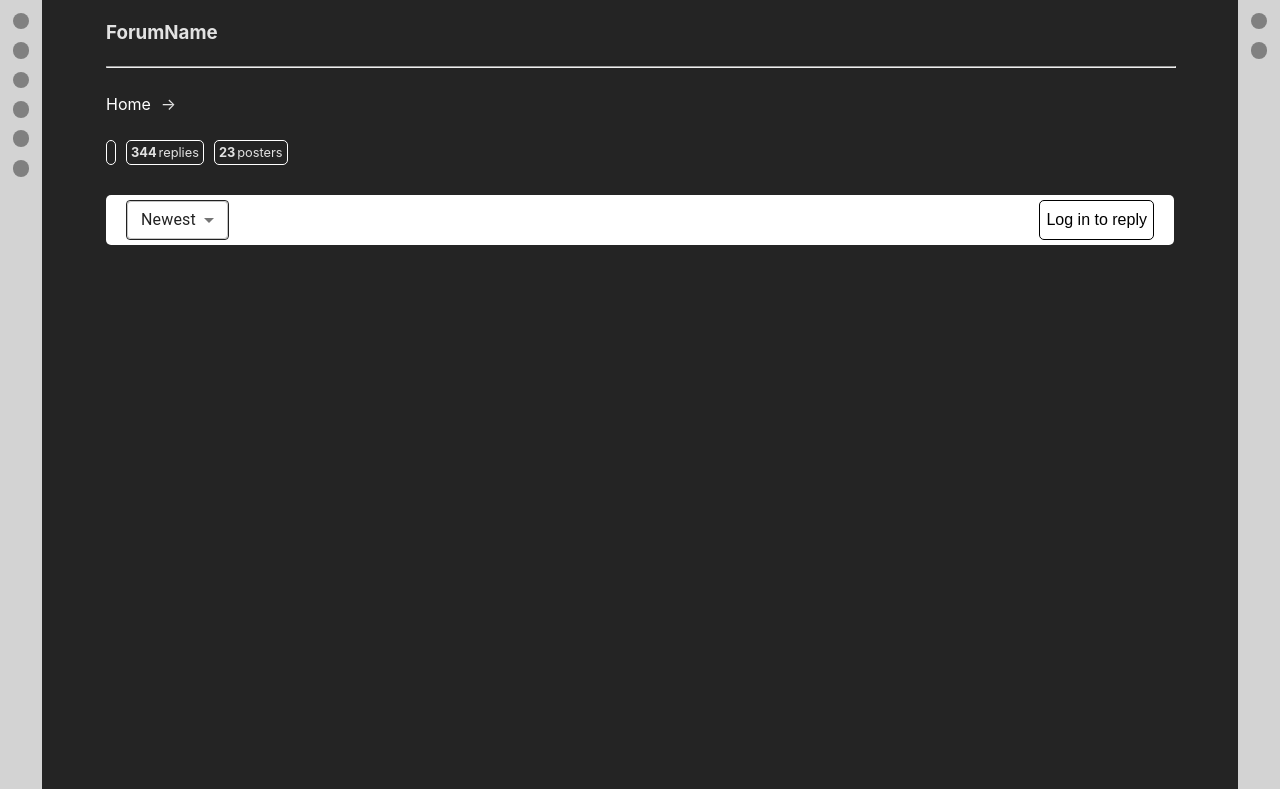
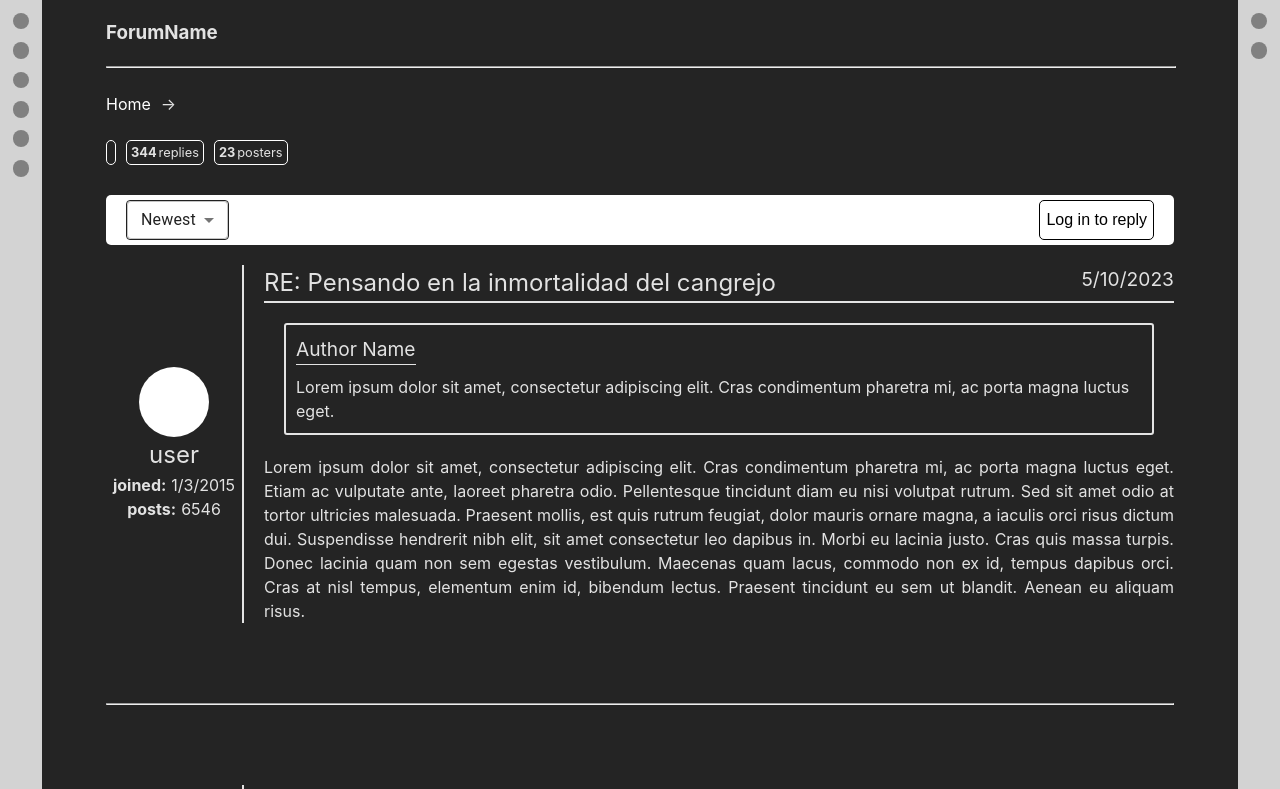
Before and after one commit to tomasrobino/forum, a React (Vite) app in the folder client/: page /category/1/post/1 in a window 1280 px wide. Shown: the top 789 px of the page. Built offline with nearby package versions, Linux system fonts and the light colour scheme; no server answers.

Commit message:
basic Reply styling

```diff
--- a/client/src/components/post/Post.tsx
+++ b/client/src/components/post/Post.tsx
@@ -3,6 +3,7 @@ import {PostHeader} from "./PostHeader.tsx";
 import {Dispatch, SetStateAction, useEffect, useState} from "react";
 import {category, post} from "../../types.ts";
 import {useLocation} from "react-router-dom";
+import {Reply} from "./Reply.tsx";
 
 
 export function Post() {
@@ -49,6 +50,9 @@ export function Post() {
     <>
       <PostHeader categoryURL={parentCategory.urlName} category={parentCategory.title} iconColor={""} icon={""} title={post.title} replies={344} posters={23} />
       <MenuBar options={[{value: "newest", name: "Newest"}, {value: "oldest", name: "Oldest"}]} />
+      <Reply quote={true} />
+      <hr style={{ margin: "80px 0" }} />
+      <Reply quote={true} />
     </>
   );
 }
--- /dev/null
+++ b/client/src/components/post/Reply.module.css
@@ -0,0 +1,72 @@
+.parentPanel {
+    display: flex;
+    width: 100%;
+}
+
+.userPanel {
+    width: 13%;
+    display: flex;
+    flex-direction: column;
+    justify-content: center;
+    align-items: center;
+}
+
+.profilePicture {
+    background-color: white;
+    border-radius: 50%;
+    width: 70px;
+    height: 70px;
+}
+
+.user {
+    text-align: center;
+    font-size: 1.5em;
+}
+
+.datapoint {
+    display: flex;
+}
+
+.dataTitle {
+    font-weight: bold;
+    margin-right: 5px;
+}
+
+.textPanel {
+    width: 87%;
+    border-left: 2px solid;
+    padding-left: 20px;
+}
+
+.bar {
+    display: flex;
+    justify-content: space-between;
+    margin-bottom: 10px;
+    border-bottom: 2px solid;
+}
+
+.title {
+    font-size: 1.5em;
+}
+
+.date {
+    font-size: 1.2em;
+}
+
+.text {
+    text-align: justify;
+}
+
+.quoteBox {
+    border-radius: 3px;
+    border: 2px solid;
+    padding: 10px;
+    margin: 20px;
+}
+
+.quoteAuthor {
+    width: fit-content;
+    border-bottom: 1px solid;
+    font-size: 1.2em;
+    margin-bottom: 10px;
+}
--- /dev/null
+++ b/client/src/components/post/Reply.tsx
@@ -0,0 +1,29 @@
+import styles from "./Reply.module.css"
+
+export function Reply(props: {quote?: boolean}) {
+  return (
+    <div className={styles.reply}>
+      <div className={styles.parentPanel}>
+        <div className={styles.userPanel}>
+          <div className={styles.profilePicture}></div>
+          <p className={styles.user}>user</p>
+          <div className={styles.datapoint}><p className={styles.dataTitle}>joined:</p> <p className={styles.userData}>1/3/2015</p></div>
+          <div className={styles.datapoint}><p className={styles.dataTitle}>posts:</p> <p className={styles.userData}>6546</p></div>
+        </div>
+        <div className={styles.textPanel}>
+          <div className={styles.bar}>
+            <p className={styles.title}>RE: Pensando en la inmortalidad del cangrejo</p>
+            <p className={styles.date}>5/10/2023</p>
+          </div>
+          {props.quote?
+            <div className={styles.quoteBox}>
+              <p className={styles.quoteAuthor}>Author Name</p>
+              <p className={styles.quoteText}>Lorem ipsum dolor sit amet, consectetur adipiscing elit. Cras condimentum pharetra mi, ac porta magna luctus eget.</p>
+            </div>
+            : null}
+          <p className={styles.text}>Lorem ipsum dolor sit amet, consectetur adipiscing elit. Cras condimentum pharetra mi, ac porta magna luctus eget. Etiam ac vulputate ante, laoreet pharetra odio. Pellentesque tincidunt diam eu nisi volutpat rutrum. Sed sit amet odio at tortor ultricies malesuada. Praesent mollis, est quis rutrum feugiat, dolor mauris ornare magna, a iaculis orci risus dictum dui. Suspendisse hendrerit nibh elit, sit amet consectetur leo dapibus in. Morbi eu lacinia justo. Cras quis massa turpis. Donec lacinia quam non sem egestas vestibulum. Maecenas quam lacus, commodo non ex id, tempus dapibus orci. Cras at nisl tempus, elementum enim id, bibendum lectus. Praesent tincidunt eu sem ut blandit. Aenean eu aliquam risus.</p>
+        </div>
+      </div>
+    </div>
+  );
+}
```
